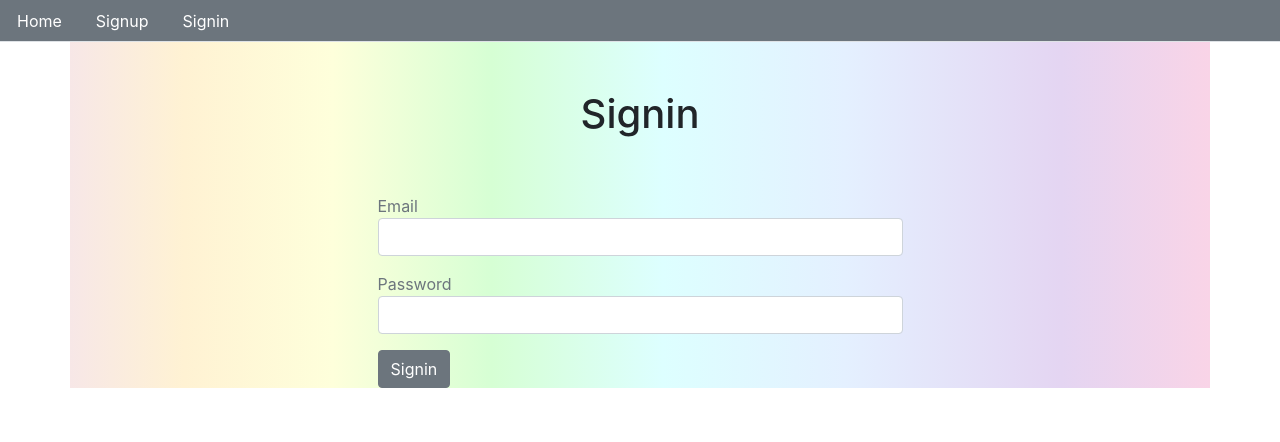
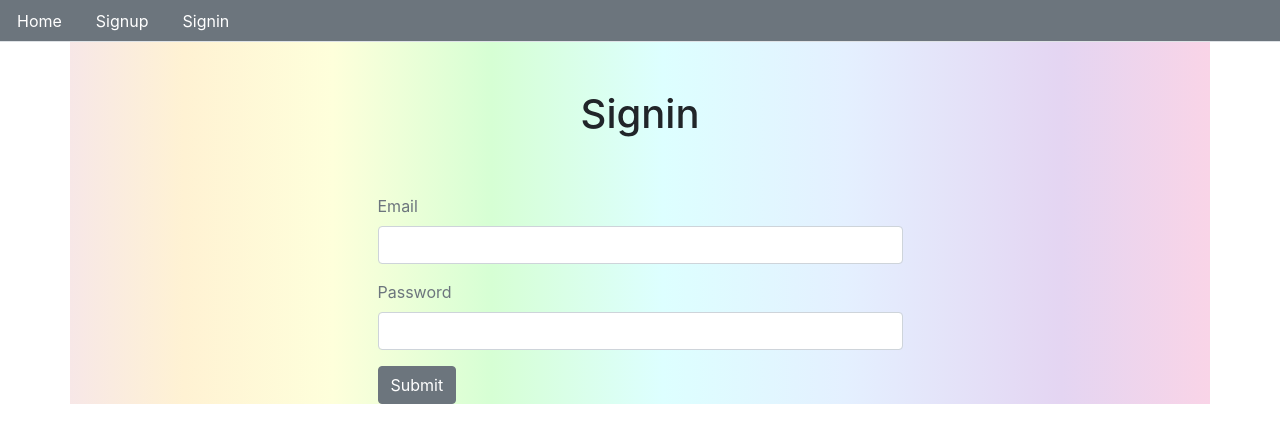
Before and after one commit to mardb/ttalk-, a React (Create React App) app: page /signin in a window 1280 px wide. Shown: the top 442 px of the page. Built offline with nearby package versions, Linux system fonts and the light colour scheme.

Commit message:
adding functionality to the signin page and connecting it with the back end

```diff
--- a/src/components/Signin.js
+++ b/src/components/Signin.js
@@ -1,31 +1,74 @@
-import React from // , {useState}
-"react";
-// import {Link, Redirect} from 'react-router-dom';
-// import axios from 'axios';
+import React, { useState } from "react";
+import axios from "axios";
 import Layout from "../core/Layout";
-import {
-  ToastContainer,
-  // , toast
-} from "react-toastify";
+import { ToastContainer, toast } from "react-toastify";
 import "react-toastify/dist/ReactToastify.min.css";
 
+
 const Signin = () => {
+  const [values, setValues] = useState({
+    email: "",
+    password: "",
+    buttonText: "Submit",
+  });
+
+  const { email, password, buttonText } = values;
+
+  const handleChange = (name) => (event) => {
+    setValues({ ...values, [name]: event.target.value });
+  };
+
+  const clickSubmit = (event) => {
+    event.preventDefault();
+    setValues({ ...values, buttonText: "Submitting" });
+    axios({
+      method: "POST",
+      url: `${process.env.REACT_APP_API}/signin`,
+      data: { email, password },
+    })
+      .then((response) => {
+        console.log("You have successfully signed in!", response);
 
 
+        setValues({
+          ...values,
+          name: "",
+          email: "",
+          password: "",
+          buttonText: "Submitted",
+        });
+        toast.success(`Hi ${response.data.user.name}, Welcome back!`);
+      })
+      .catch((error) => {
+        console.log("There was an error signing in!", error.response.data);
+        setValues({ ...values, buttonText: "Submit" });
+        toast.error(error.response.data.error);
+      });
+  };
 
   const signinForm = () => (
     <form>
       <div className="form-group">
-        <lable className="text-muted">Email</lable>
-        <input type="email" className="form-control"/>
+        <label className="text-muted">Email</label>
+        <input
+          type="email"
+          className="form-control"
+          onChange={handleChange("email")}
+        />
       </div>
 
       <div className="form-group">
-        <lable className="text-muted">Password</lable>
-        <input type="password" className="form-control"/>
+        <label className="text-muted">Password</label>
+        <input
+          type="password"
+          className="form-control"
+          onChange={handleChange("password")}
+        />
       </div>
       <div>
-        <button className="btn btn-secondary">Signin</button>
+        <button className="btn btn-secondary" onClick={clickSubmit}>
+          {buttonText}
+        </button>
       </div>
     </form>
   );
@@ -42,3 +85,4 @@ const Signin = () => {
 };
 
 export default Signin;
+// ***
```
